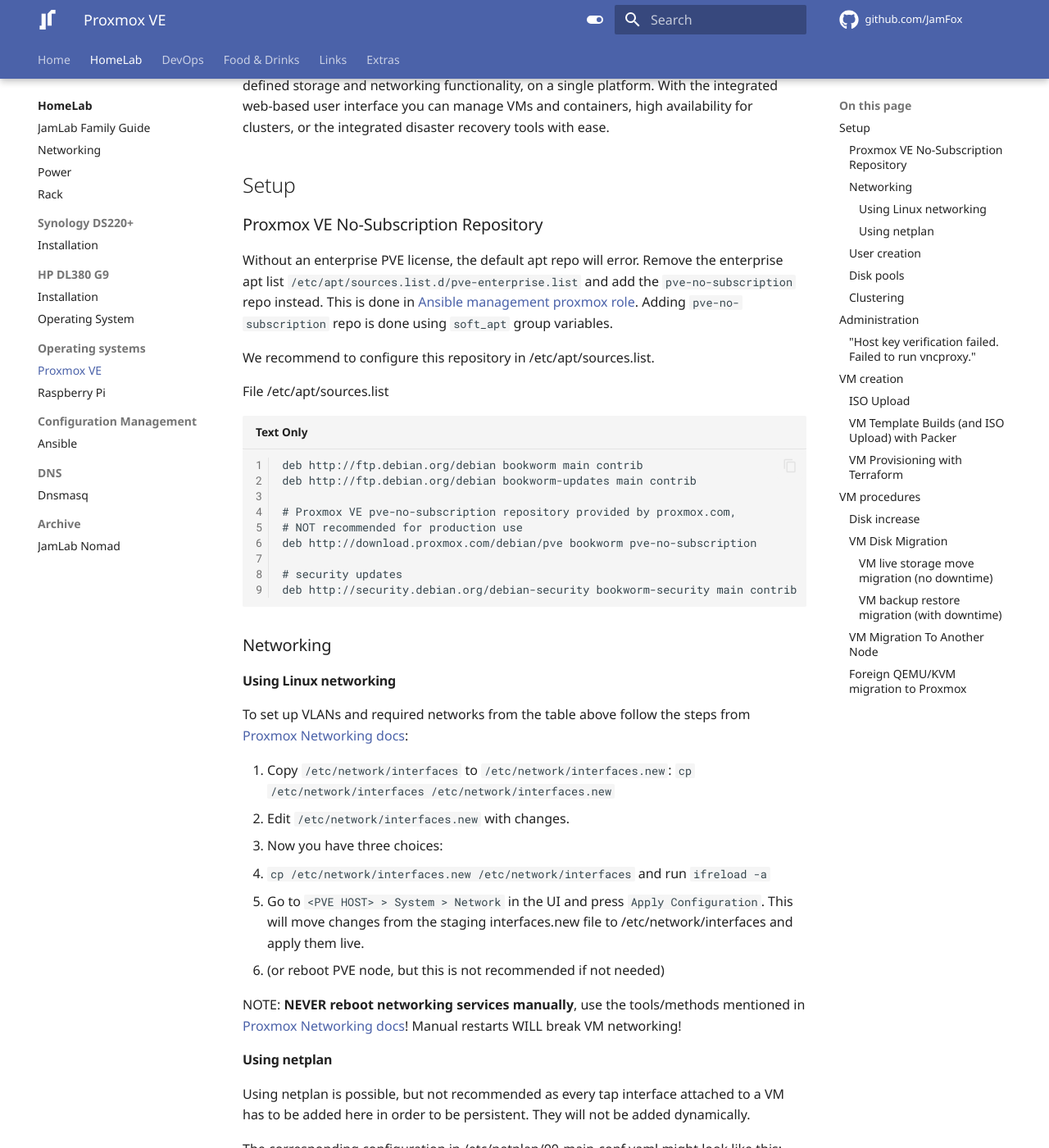
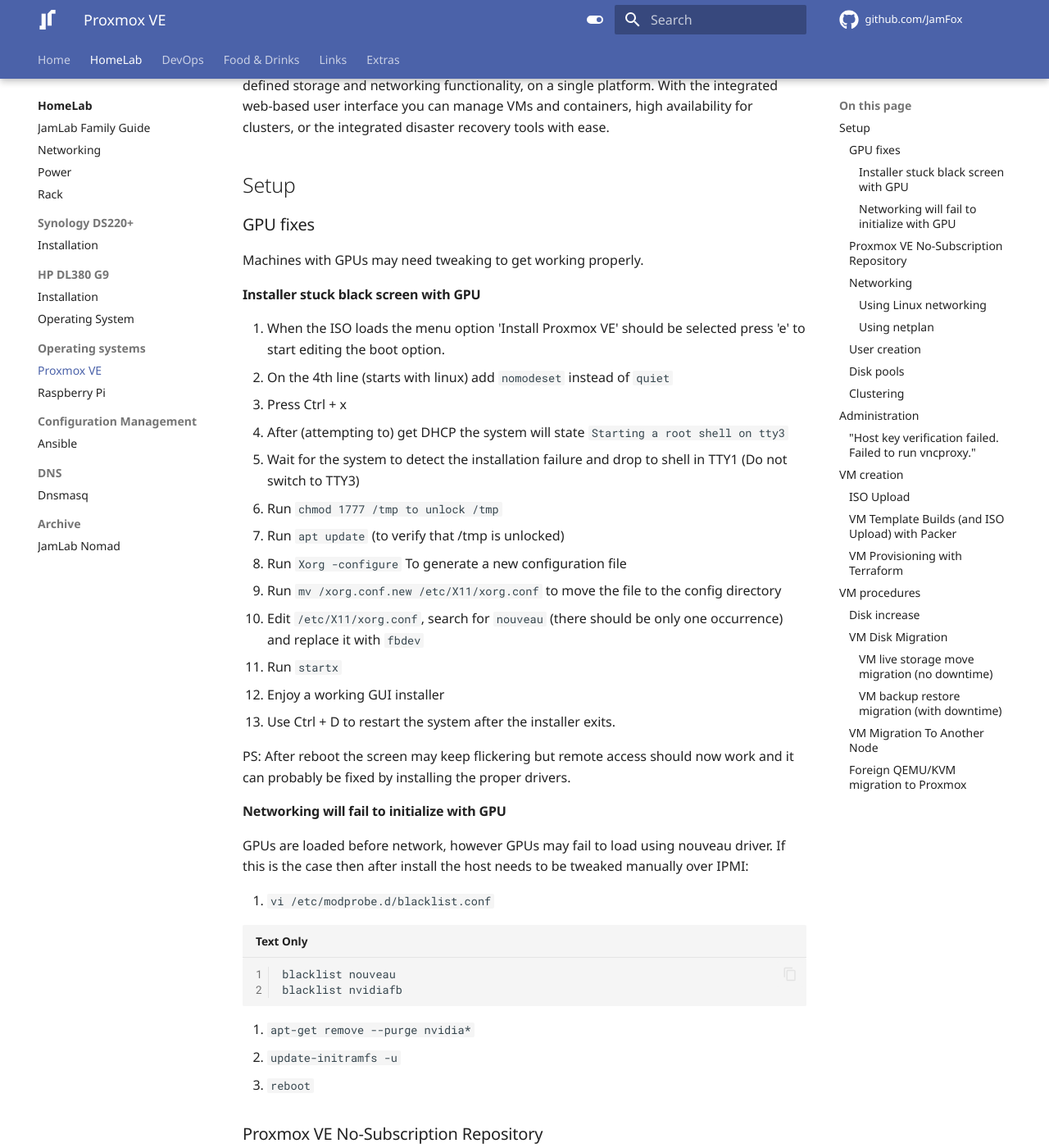
Before and after one commit to JamFox/docs.jamfox.dev, an MkDocs documentation site: the page built from docs/content/homelab/proxmox.md, in a window 1280 px wide and 1400 px high, scrolled down 291 px. Shown: the whole window at 82% size. Built offline with MkDocs 1.6.1 and Material for MkDocs 9.7.7, drawn with Linux system fonts in a browser that asks for light colours; comment, search, counter and statistics services are not loaded.

Commit message:
add pve gpu setup

````diff
--- a/docs/content/homelab/proxmox.md
+++ b/docs/content/homelab/proxmox.md
@@ -10,6 +10,43 @@ title: "Proxmox VE"
 Proxmox VE is a complete, open-source server management platform for enterprise virtualization. It tightly integrates the KVM hypervisor and Linux Containers (LXC), software-defined storage and networking functionality, on a single platform. With the integrated web-based user interface you can manage VMs and containers, high availability for clusters, or the integrated disaster recovery tools with ease.
 
 ## Setup
+
+### GPU fixes
+
+Machines with GPUs may need tweaking to get working properly.
+
+#### Installer stuck black screen with GPU
+
+1. When the ISO loads the menu option 'Install Proxmox VE' should be selected press 'e' to start editing the boot option.
+2. On the 4th line (starts with linux) add `nomodeset` instead of `quiet`
+3. Press Ctrl + x
+4. After (attempting to) get DHCP the system will state `Starting a root shell on tty3`
+5. Wait for the system to detect the installation failure and drop to shell in TTY1 (Do not switch to TTY3)
+6. Run `chmod 1777 /tmp to unlock /tmp`
+7. Run `apt update` (to verify that /tmp is unlocked)
+8. Run `Xorg -configure` To generate a new configuration file
+9. Run `mv /xorg.conf.new /etc/X11/xorg.conf` to move the file to the config directory
+10. Edit `/etc/X11/xorg.conf`, search for `nouveau` (there should be only one occurrence) and replace it with `fbdev`
+11. Run `startx`
+12. Enjoy a working GUI installer
+13. Use Ctrl + D to restart the system after the installer exits.
+
+PS: After reboot the screen may keep flickering but remote access should now work and it can probably be fixed by installing the proper drivers.
+
+#### Networking will fail to initialize with GPU
+
+GPUs are loaded before network, however GPUs may fail to load using nouveau driver. If this is the case then after install the host needs to be tweaked manually over IPMI:
+
+1. `vi /etc/modprobe.d/blacklist.conf`
+
+```text
+blacklist nouveau
+blacklist nvidiafb
+```
+
+2. `apt-get remove --purge nvidia*`
+3. `update-initramfs -u`
+4. `reboot`
 
 ### Proxmox VE No-Subscription Repository
 
````
